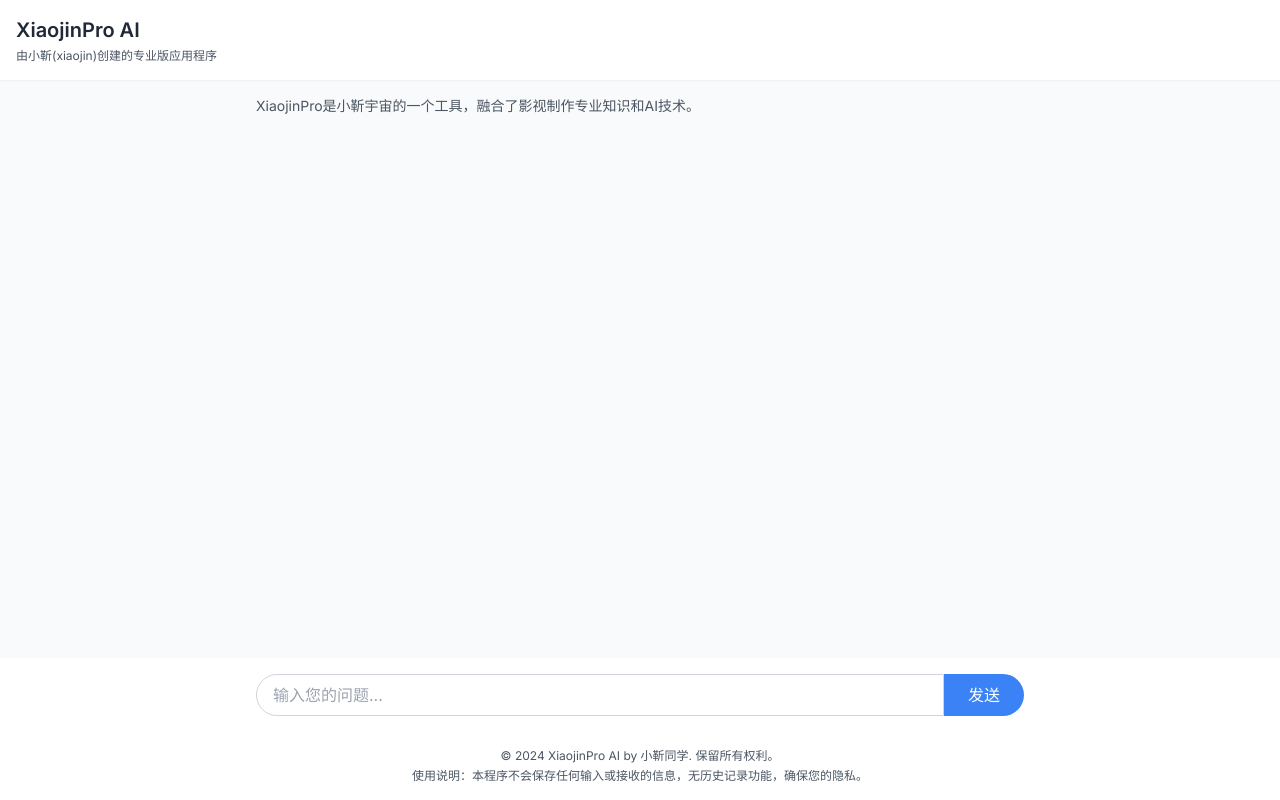
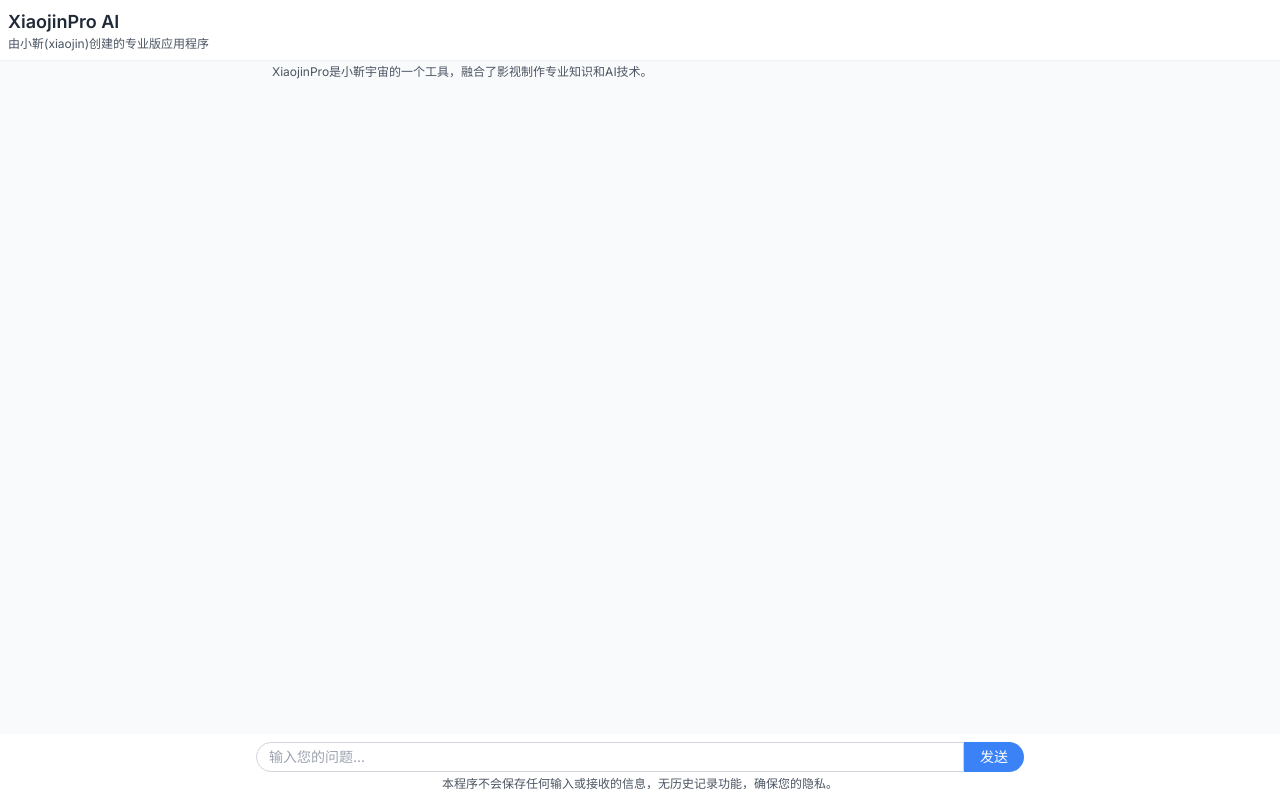
Before and after one commit to rickyjim626/chatbot, a Next.js app: page / in a window 1280 px wide. Built offline with nearby package versions, Linux system fonts and the light colour scheme.

Commit message:
优化 XiaojinPro AI 界面，改进移动端显示效果

```diff
--- a/src/app/page.tsx
+++ b/src/app/page.tsx
@@ -59,26 +59,25 @@
 
   return (
     <div className="flex flex-col h-screen bg-gray-50 dark:bg-gray-900">
-      <header className="p-4 bg-white dark:bg-gray-800 shadow-sm">
-        <h1 className="text-xl font-semibold text-gray-800 dark:text-gray-200">XiaojinPro AI</h1>
-        <p className="mt-1 text-xs text-gray-600 dark:text-gray-400">由小靳(xiaojin)创建的专业版应用程序</p>
+      <header className="fixed top-0 left-0 right-0 z-10 p-2 bg-white dark:bg-gray-800 shadow-sm">
+        <h1 className="text-lg font-semibold text-gray-800 dark:text-gray-200">XiaojinPro AI</h1>
+        <p className="text-xs text-gray-600 dark:text-gray-400">由小靳(xiaojin)创建的专业版应用程序</p>
       </header>
 
-      <main className="flex-grow flex flex-col overflow-hidden">
-        <div className="flex-grow overflow-y-auto p-4">
-          <div className="max-w-3xl mx-auto">
-            <p className="mb-4 text-sm text-gray-600 dark:text-gray-400">
+      <main className="flex-grow overflow-y-auto pt-16 pb-14">
+        <div className="max-w-3xl mx-auto px-4">
+          <p className="mb-4 text-xs text-gray-600 dark:text-gray-400">
             XiaojinPro是小靳宇宙的一个工具，融合了影视制作专业知识和AI技术。
           </p>
           {messages.map((message, index) => (
-              <div key={index} className={`mb-4 ${message.role === 'user' ? 'text-right' : 'text-left'}`}>
-                <div className={`inline-block p-3 rounded-2xl ${message.role === 'user' ? 'bg-blue-500 text-white' : 'bg-gray-100 dark:bg-gray-700 text-gray-800 dark:text-gray-200'} max-w-[80%]`}>
+            <div key={index} className={`mb-3 ${message.role === 'user' ? 'text-right' : 'text-left'}`}>
+              <div className={`inline-block p-2 rounded-lg ${message.role === 'user' ? 'bg-blue-500 text-white' : 'bg-gray-100 dark:bg-gray-700 text-gray-800 dark:text-gray-200'} max-w-[85%]`}>
                 {message.role === 'user' ? (
-                    <p>{message.content}</p>
+                  <p className="text-sm">{message.content}</p>
                 ) : (
                   <ReactMarkdown
                     remarkPlugins={[remarkGfm]}
-                      className="markdown-body"
+                    className="markdown-body text-sm"
                     components={{
                       code({node, inline, className, children, ...props}: any) {
                         const match = /language-(\w+)/.exec(className || '')
@@ -105,38 +104,34 @@
           ))}
           {isLoading && (
             <div className="text-center">
-                <span className="inline-block p-2 rounded-full bg-gray-200 dark:bg-gray-700 text-gray-600 dark:text-gray-300">
+              <span className="inline-block p-2 rounded-full bg-gray-200 dark:bg-gray-700 text-gray-600 dark:text-gray-300 text-xs">
                 AI正在思考...
               </span>
             </div>
           )}
           <div ref={messagesEndRef} />
         </div>
-        </div>
-        <div className="p-4 bg-white dark:bg-gray-800">
+      </main>
+
+      <footer className="fixed bottom-0 left-0 right-0 z-10 p-2 bg-white dark:bg-gray-800 shadow-sm">
         <form onSubmit={handleSubmit} className="flex max-w-3xl mx-auto">
           <input
             type="text"
             value={input}
             onChange={(e) => setInput(e.target.value)}
             placeholder="输入您的问题..."
-              className="flex-grow px-4 py-2 rounded-l-full border border-gray-300 dark:border-gray-600 focus:outline-none focus:ring-2 focus:ring-blue-500 dark:bg-gray-700 dark:text-gray-100"
+            className="flex-grow px-3 py-1 text-sm rounded-l-full border border-gray-300 dark:border-gray-600 focus:outline-none focus:ring-2 focus:ring-blue-500 dark:bg-gray-700 dark:text-gray-100"
           />
           <button
             type="submit"
             disabled={isLoading}
-              className="bg-blue-500 hover:bg-blue-600 text-white px-6 py-2 rounded-r-full transition duration-200 disabled:bg-gray-400"
+            className="bg-blue-500 hover:bg-blue-600 text-white px-4 py-1 text-sm rounded-r-full transition duration-200 disabled:bg-gray-400"
           >
             发送
           </button>
         </form>
-        </div>
-      </main>
-
-      <footer className="p-4 text-center text-xs text-gray-600 dark:text-gray-400 bg-white dark:bg-gray-800 shadow-sm">
-        <p>&copy; 2024 XiaojinPro AI by 小靳同学. 保留所有权利。</p>
-        <p className="mt-1">
-          使用说明：本程序不会保存任何输入或接收的信息，无历史记录功能，确保您的隐私。
+        <p className="mt-1 text-center text-xs text-gray-600 dark:text-gray-400">
+          本程序不会保存任何输入或接收的信息，无历史记录功能，确保您的隐私。
         </p>
       </footer>
     </div>
```
Lines whose indentation alone changed are shown as unchanged.
